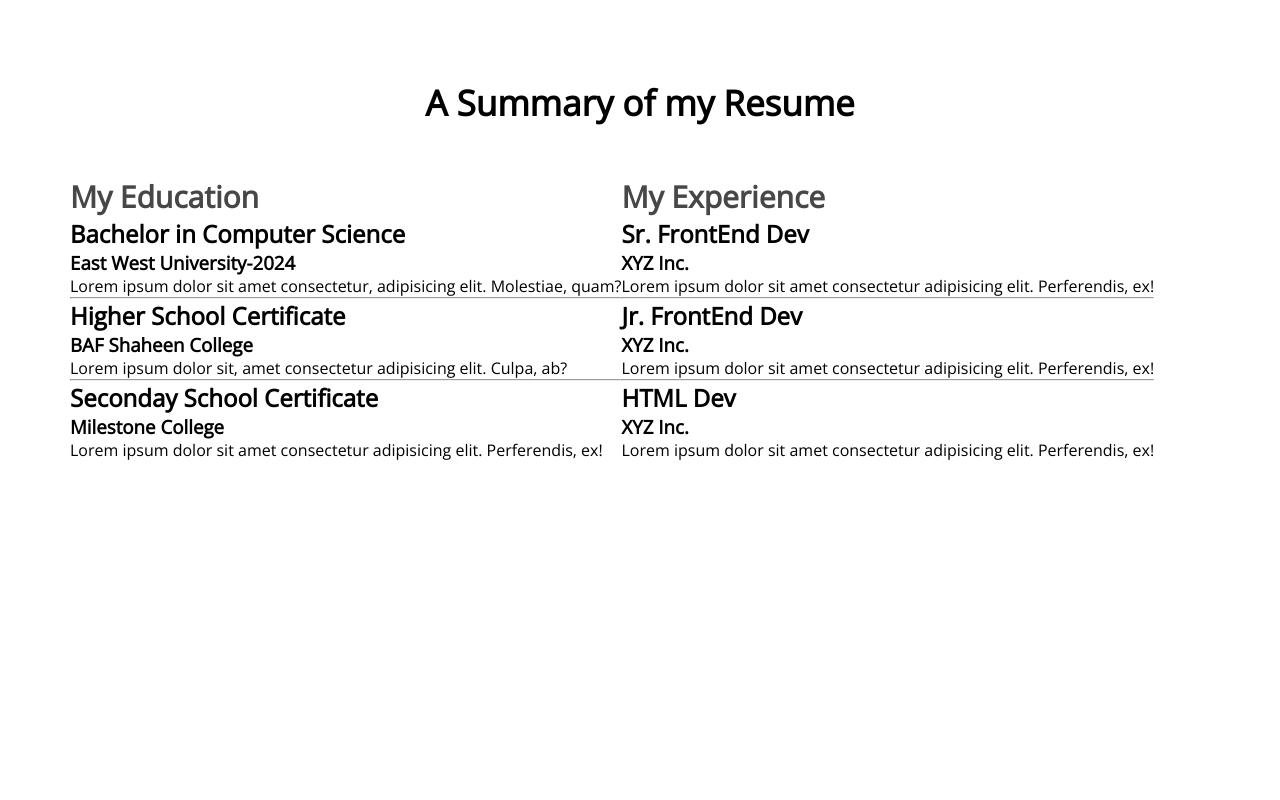
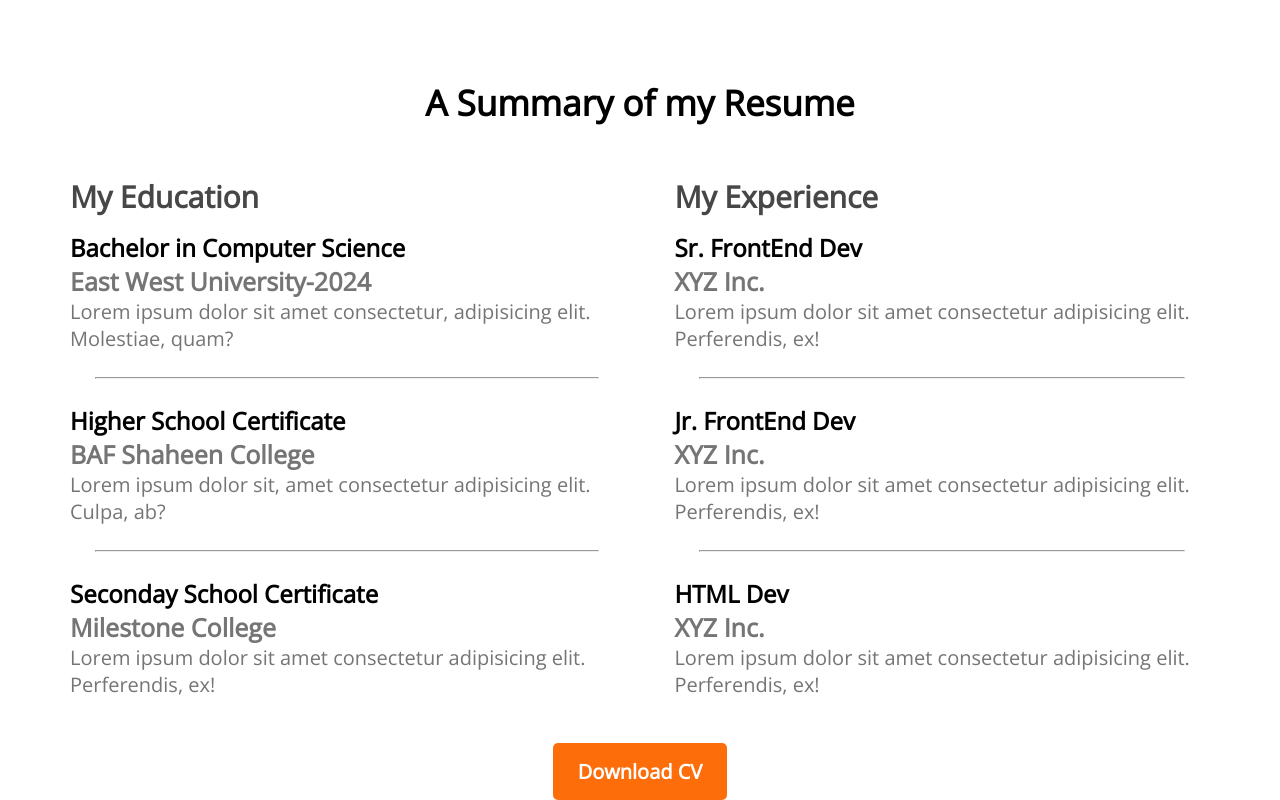
Before and after one commit to AminTalukder/Portfolio_Website, a plain HTML site: page index.html in a window 1280 px wide. Shown: the part 1887-2687 px from the top of the page. Before the commit the page ends 2348 px from the top, so only its background shows below. Drawn offline with nearby package versions, Linux system fonts and the light colour scheme.

Commit message:
main section done

```diff
--- a/index.html
+++ b/index.html
@@ -129,6 +129,9 @@
                     </div>
                 </div>
             </div>
+            <div class="download-cv">
+                <button class="btn-primary">Download CV</button>
+            </div>
         </section>
     </main>
     <footer>
--- a/styles/style.css
+++ b/styles/style.css
@@ -136,4 +136,24 @@
 .resume-container
 {
     display: flex;
+    gap: 50px;
 }
+.resume-item-info, .resume-item-description{
+    color: #757575;
+}
+.resume-item-info{
+    font-size: 25px;
+}
+.resume-item-description{
+    font-size: 20px;
+}
+.resume-container hr{
+    margin: 25px;
+}
+.resume-column-title{
+    padding-bottom: 14px;
+}
+.download-cv{
+    text-align: center;
+    margin-top: 45px;
+}
```
